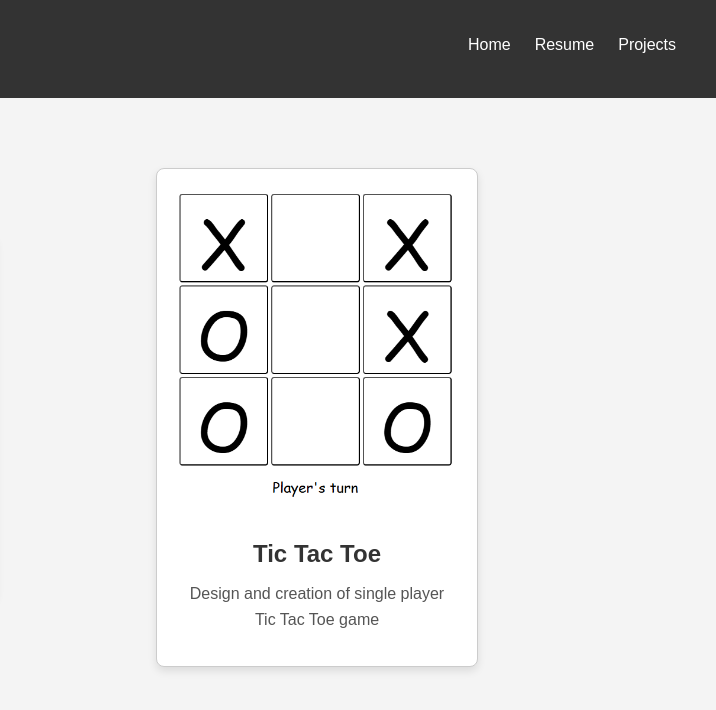
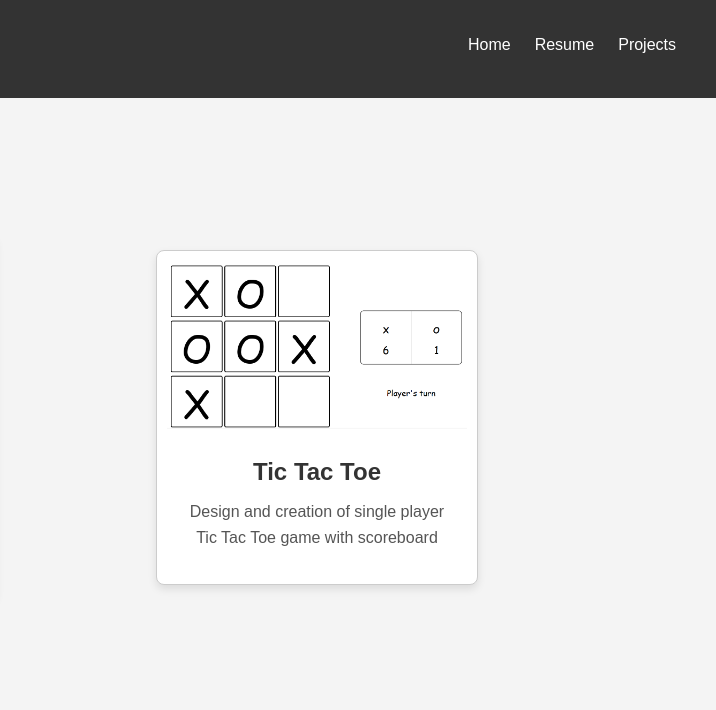
Before and after one commit to Taha-Riyaan/Portfolio_Assignment, a plain HTML site: page Public/projects.html in a window 1280 px wide. Shown: the full height of the page, 564-1280 px from the left. Drawn offline with Linux system fonts and the light colour scheme.

Commit message:
updated portfolio to display image of tic tac toe with scoreboard mid game and updated description

```diff
--- a/Public/projects.html
+++ b/Public/projects.html
@@ -27,10 +27,10 @@
         </div>
 
         <div class="card item">
-            <img src="mid_game.png" alt="Card image" class="card-image">
+            <img src="Game_with_score.png" alt="Card image" class="card-image">
             <div class="card-content">
                 <h2 class="card-title">Tic Tac Toe</h2>
-                <p class="card-text">Design and creation of single player Tic Tac Toe game</p>
+                <p class="card-text">Design and creation of single player Tic Tac Toe game with scoreboard</p>
             </div>
         </div>
 
```
